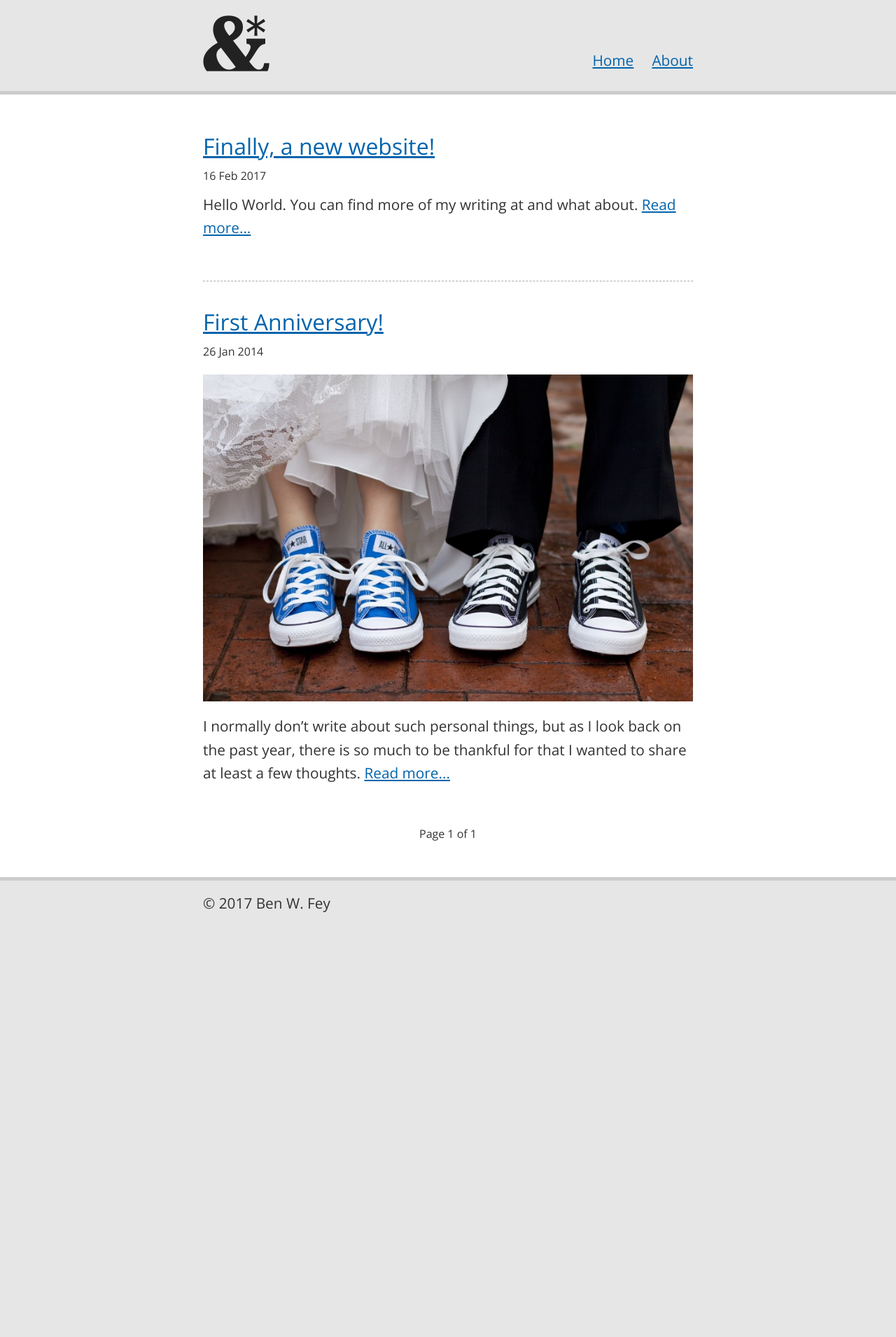
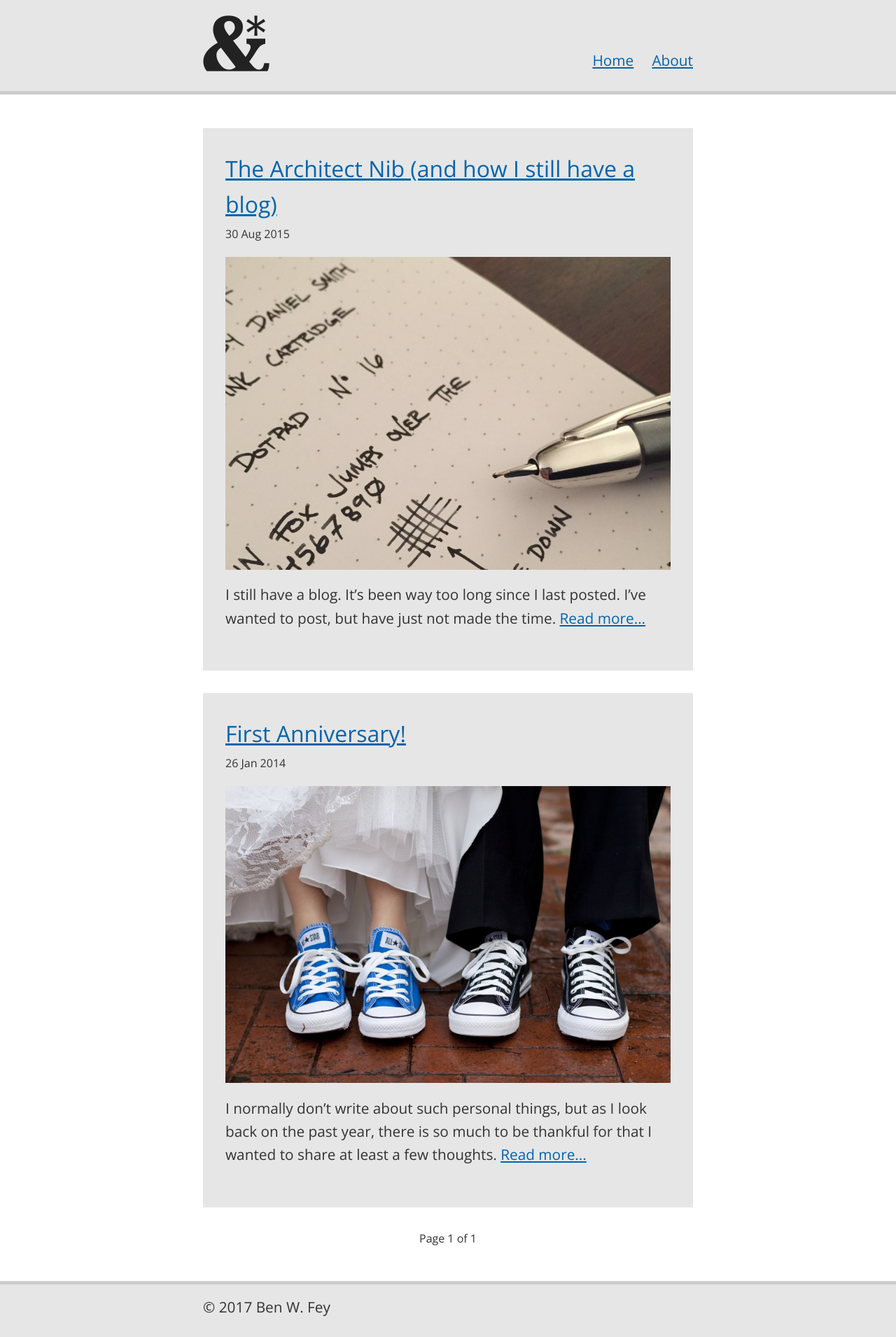
Before and after one commit to andsplat/benwfey, a Jekyll site: the page built from index.html, in a window 1280 px wide. Shown: the whole page at 70% size. Built offline with Jekyll 4.4.1, drawn with Linux system fonts in a browser that asks for light colours; the list of posts is cut into pages by our own code; before the commit the page ends 1333 px from its top, so only the background shows below that.

Commit message:
update and new post

```diff
--- a/_layouts/default.html
+++ b/_layouts/default.html
@@ -13,7 +13,7 @@
 			<!-- link to main stylesheet -->
 			<link rel="stylesheet" type="text/css" href="/css/normalize.css">
 			<link rel="stylesheet" type="text/css" href="/css/main.css">
-			<link href="https://fonts.googleapis.com/css?family=Domine|Open+Sans" rel="stylesheet">
+			<link href="https://fonts.googleapis.com/css?family=Domine|Open+Sans:400,700" rel="stylesheet">
 
 			<meta property="og:type" content="blog" />
 			<meta property="og:title" content="{{ page.title }}" />
--- /dev/null
+++ b/_posts/2015-08-30-the-architect-nib-and-how-i-still-have-a-blog.md
@@ -0,0 +1,59 @@
+---
+layout: post
+title: The Architect Nib (and how I still have a blog)
+imagelocation: /images/posts/2015-08-30-the-architect-nib-and-how-i-still-have-a-blog
+published: true
+image: architect-nib_1.jpg
+excerpt_separator: <!--more-->
+---
+
+![architect nib]({{ page.imagelocation }}/architect-nib_1.jpg){:class="img-wide"}
+
+I still have a blog. It’s been way too long since I last posted. I’ve wanted to post, but have just not made the time.
+
+<!--more-->
+
+Why blog? Will people even read my blog? Does it matter if people read my blog? I mainly blog as an excuse to design and build my own website. I also like sharing with friends the things I’m working on or random things I’ve observed (random typos in the world, for example).
+
+Over the past few years, I’ve started to really like fountain pans. I started with a cheap fountain pen from the local art store and then quickly moved on to the Lamy Safari, which then led to me buying a Pilot Vanishing Point. Fast forward to today and I now own around 19 fountain pens.
+
+As I’ve started my fountain pen collection / hobby, I’ve wanted to write a review / blog post about pens. I’m not sure why it has taken me so long to write a post about pens. I think part of the problem is that there are already so many great pen bloggers already out there who have better collections and know much more about pens.
+
+OK. Enough excuses / prologue.
+
+Now to the main point of this post:
+
+## The Architect Nib.
+
+I’ve mainly used Japanese fine fountain pen nibs and decided it was time to try a different kind of nib. I’ve heard a lot about the architect grind nib and thought it would be fun to try.
+
+I found a great deal on Amazon for a Pilot Vanishing Point with a broad nib. I thought the Vanishing Point would work best since I could just replace the nib unit if I didn’t like it.
+
+What is an architect nib? Basically it is a nib that has thin vertical strokes and thick horizontal strokes.
+
+After reading the review on [clickypost.com](http://clickypost.com/blog/2015/7/19/pilot-vanishing-point-architect-nib-grind-by-the-nibsmith/) about the architect nib work by Daniel Smith, I decided to send my pen to [Daniel Smith](https://nibsmith.com/).
+
+I am really enjoying how the architect nib writes! It’s **bolder** than I’m used to, but I think the line variation adds a lot of character to my writing.
+
+The whole process was pretty easy:
+
+1. Bought the pen and made sure it worked
+2. Emailed Daniel Smith about the architect nib work I wanted
+3. Shipped Daniel Smith my pen
+4. He emailed scans of writing samples so I could see progress of the work
+5. He made a few adjustments since I thought the first writing sample was too bold for me
+6. He then suggested I try the pen
+
+Again, the pen, at first, seemed too bold for me, but the more I use the pen, the more fun it is to write with. Daniel Smith was very kind and patient with all my emails where I was going back and forth on how wide the nib should be. The quality of his work is also great. The nib is very smooth, which is a bit shocking for this kind of custom nib grind. I would definitely recommend Daniel Smith and would send more pens to him for custom grinds / tuning.
+
+The cost of the architect nib was $55, plus shipping. I know that could seem like a lot for a pen, but I’ve enjoyed the pen so far. There are **more** expensive hobbies. That’s what I tell myself.
+
+*Note: Below are some writing samples (including this blog post as it originally existed: a hand written blog post). Part of me doesn’t want to share the blog post that I wrote by hand since it’s not my neatest handwriting example, but I figured this would be a good way for people to see what the architect nib looks like in practice.*
+
+![architect nib]({{ page.imagelocation }}/architect-nib_2.jpg){:class="img-wide"}
+
+![architect nib]({{ page.imagelocation }}/architect-nib_3.jpg){:class="img-wide"}
+
+![architect nib]({{ page.imagelocation }}/architect-nib_4.jpg){:class="img-wide"}
+
+![architect nib]({{ page.imagelocation }}/architect-nib_5.jpg){:class="img-wide"}
--- a/_posts/2017-02-16-new-website.md
+++ /dev/null
@@ -1,7 +0,0 @@
----
-layout: post
-title: "Finally, a new website!"
-date: 2017-02-16
----
-
-Hello World. You can find more of my writing at [and what about](http://andwhatabout.com).
--- a/css/main.css
+++ b/css/main.css
@@ -79,7 +79,7 @@ h6 {
 	padding: 3em 0 0 0;
 }
 
-p, ul {
+p, ul, ol {
 	font-size: 1.3em;
 	margin: 0 0 1.25em 0;
 }
@@ -121,13 +121,14 @@ footer {
 }
 .post-item {
 	margin-bottom: 2em;
-	padding-bottom: 2em;
-	border-bottom: 1px dashed #aaa;
+	padding: 2em;
+
+	background-color: #e6e6e6;
 }
-.post-item:last-child {
+/*.post-item:last-child {
 	border-style: none;
 	margin-bottom: 0;
-}
+}*/
 .post-title {
 	font-size: 2em;
 	margin-bottom: 0.15em;
@@ -162,8 +163,8 @@ footer {
 /*  Wide Layout - Large Images: 1150px. */
 @media only screen and (min-width: 1150px) {
 .img-wide {
-	width: 140%;
-	margin: 0 -20%;
+	width: 150%;
+	margin: 0 -25%;
 }
 }
 
```
Also changed, not shown: _posts/2014-01-26-First-Anniversary.md (+2 -2 lines), images/posts/2015-08-30-the-architect-nib-and-how-i-still-have-a-blog/architect-nib_1.jpg (added), images/posts/2015-08-30-the-architect-nib-and-how-i-still-have-a-blog/architect-nib_2.jpg (added), images/posts/2015-08-30-the-architect-nib-and-how-i-still-have-a-blog/architect-nib_3.jpg (added), images/posts/2015-08-30-the-architect-nib-and-how-i-still-have-a-blog/architect-nib_4.jpg (added), images/posts/2015-08-30-the-architect-nib-and-how-i-still-have-a-blog/architect-nib_5.jpg (added).
